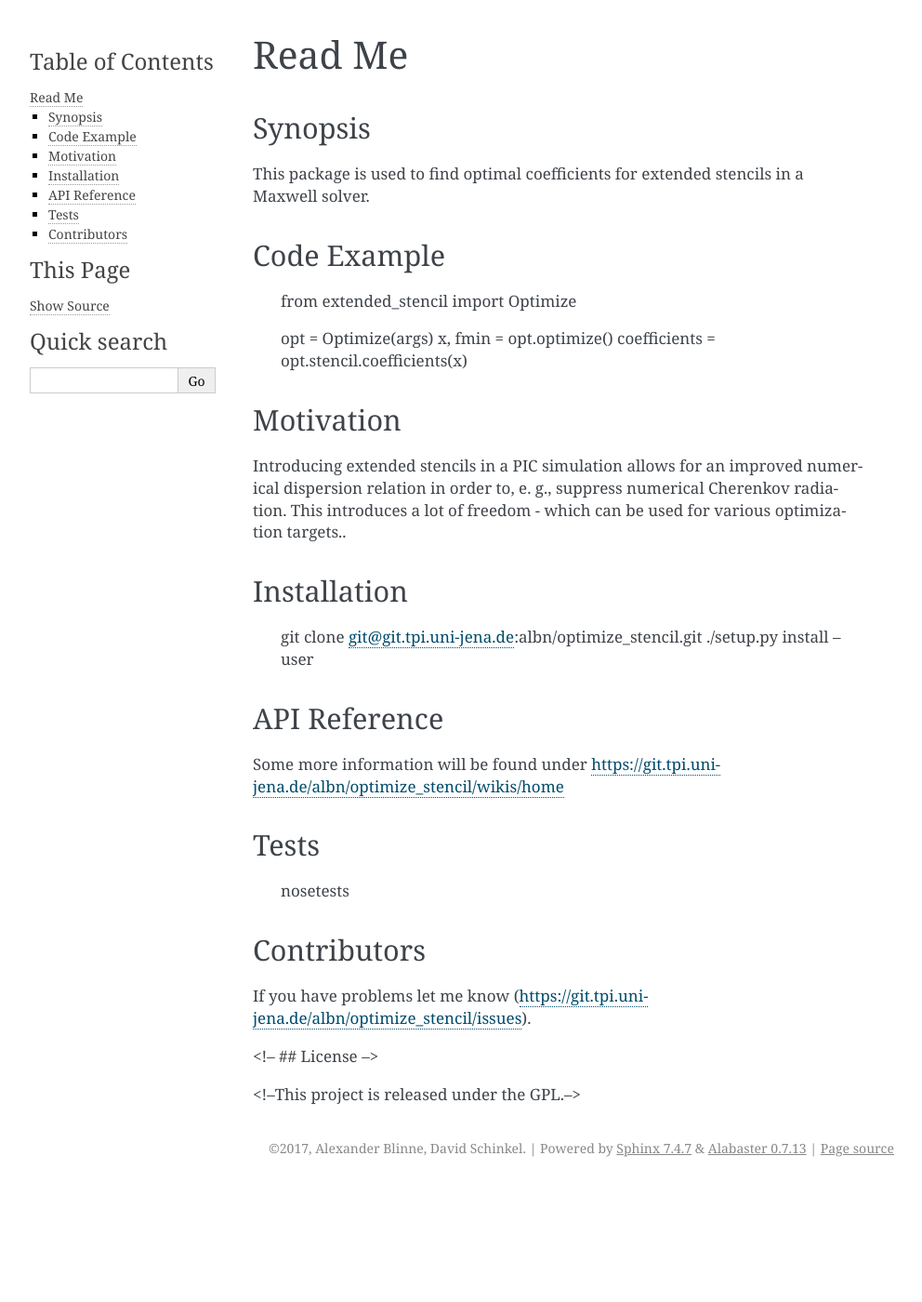
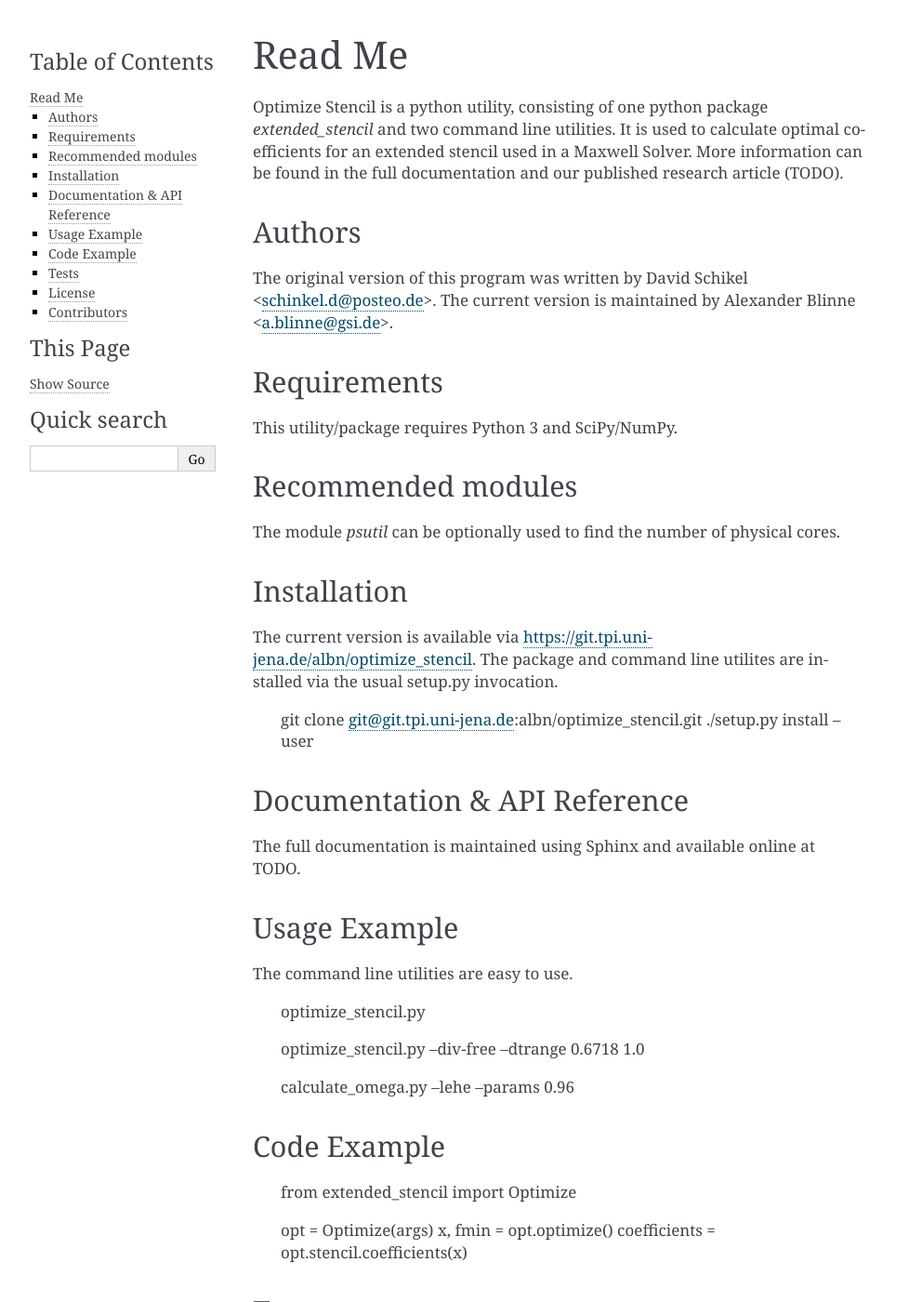
Before and after one commit to Ablinne/optimize-stencil, a Sphinx documentation site: the page built from doc/source/readme.rst, in a window 1280 px wide and 1400 px high. Shown: the whole window at 93% size, without its empty margins (148-1140 px from the left). Built offline with Sphinx 7.4.7, drawn with Linux system fonts in a browser that asks for light colours; some of the changed text lies outside the part shown.

Commit message:
working on documentation

```diff
--- a/README.md
+++ b/README.md
@@ -2,10 +2,57 @@
 Read Me
 =======
 
-Synopsis
---------
+Optimize Stencil is a python utility, consisting of one python package `extended_stencil` and two command line utilities.
+It is used to calculate optimal coefficients for an extended stencil used in a Maxwell Solver.
+More information can be found in the full documentation and our published research article (TODO).
 
-This package is used to find optimal coefficients for extended stencils in a Maxwell solver.
+
+Authors
+-------
+
+The original version of this program was written by David Schikel <schinkel.d@posteo.de>.
+The current version is maintained by Alexander Blinne <a.blinne@gsi.de>.
+
+
+Requirements
+------------
+
+This utility/package requires Python 3 and SciPy/NumPy.
+
+
+Recommended modules
+-------------------
+
+The module `psutil` can be optionally used to find the number of physical cores.
+
+
+Installation
+------------
+
+The current version is available via https://git.tpi.uni-jena.de/albn/optimize_stencil.
+The package and command line utilites are installed via the usual setup.py invocation.
+
+    git clone git@git.tpi.uni-jena.de:albn/optimize_stencil.git
+    ./setup.py install --user
+
+
+Documentation & API Reference
+-----------------------------
+
+The full documentation is maintained using Sphinx and available online at TODO.
+
+
+Usage Example
+-------------
+
+The command line utilities are easy to use.
+
+    optimize_stencil.py
+
+    optimize_stencil.py --div-free --dtrange 0.6718 1.0
+
+    calculate_omega.py --lehe --params 0.96
+
 
 Code Example
 ------------
@@ -16,27 +63,21 @@ Code Example
     x, fmin = opt.optimize()
     coefficients = opt.stencil.coefficients(x)
 
-Motivation
-----------
-
-Introducing extended stencils in a PIC simulation allows for an improved numerical dispersion relation in order to, e. g., suppress numerical Cherenkov radiation.
-This introduces a lot of freedom - which can be used for various optimization targets..
-
-Installation
-------------
-
-    git clone git@git.tpi.uni-jena.de:albn/optimize_stencil.git
-    ./setup.py install --user
-
-API Reference
--------------
-
-Some more information will be found under https://git.tpi.uni-jena.de/albn/optimize_stencil/wikis/home
 
 Tests
 -----
 
+Some unit tests are implemented and can be run using
+
     nosetests
+
+
+License
+-------
+
+This code is released under some license (TODO)
+
+
 
 Contributors
 ------------
--- /dev/null
+++ b/doc/source/command-line-utilities.rst
@@ -0,0 +1,3 @@
+
+Command Line Utilities
+**********************
```
Also changed, not shown: doc/source/index.rst (+6 -1 lines), doc/source/introduction.rst (added, +9 -0 lines).
